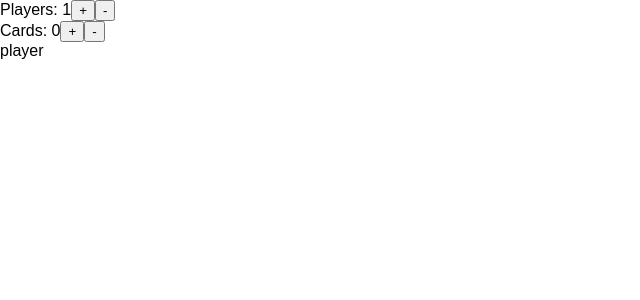
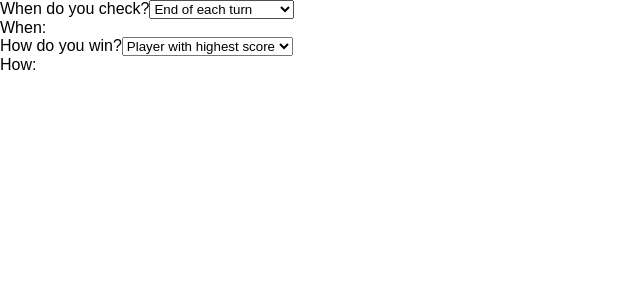
Before and after one commit to card-game-generator/suits-capstone-fsa, a React (Create React App) app: page / in a window 1280 px wide. Shown: the top 300 px of the page, without its empty margins (0-640 px from the left). Built offline with nearby package versions, Linux system fonts and the light colour scheme.

Commit message:
form: render win condition drop down

```diff
--- a/src/App.js
+++ b/src/App.js
@@ -1,6 +1,7 @@
 import React, { Component } from 'react';
 // import Board from './components/Board/Board';
 import StartingRules from './components/CreateGame/PhaseForm/StartingRules';
+import WinConditions from './components/CreateGame/PhaseForm/WinConditions';
 // import logo from './logo.svg';
 import './App.css';
 // import PhaseForm from './components/CreateGame/PhaseForm/PhaseForm';
@@ -18,7 +19,8 @@ class App extends Component {
       //     <PhaseForm />
       //   </div>
       // </GameContext.Provider>
-      <StartingRules />
+      // <StartingRules />
+      <WinConditions />
     );
   }
 }
--- a/src/components/CreateGame/PhaseForm/StartingRules.js
+++ b/src/components/CreateGame/PhaseForm/StartingRules.js
@@ -45,7 +45,6 @@ export default class StartRules extends Component {
     let playerIdx = 0;
     let cardIdx = 0;
 
-    console.log('STATE:', this.state);
     return (
       <div>
         <div>
--- a/src/components/CreateGame/PhaseForm/WinConditions.js
+++ b/src/components/CreateGame/PhaseForm/WinConditions.js
@@ -0,0 +1,50 @@
+import React, { Component } from 'react';
+
+export default class WinConditions extends Component {
+  constructor() {
+    super();
+    this.state = {
+      whenToCheck: '',
+      whatToCheck: '',
+    };
+    this.handleToggle = this.handleToggle.bind(this);
+  }
+
+  handleToggle(event) {
+    event.preventDefault();
+    this.setState({
+      [event.target.name]: event.target.value,
+    });
+    console.log(event.target.name);
+  }
+
+  render() {
+    return (
+      <div>
+        <form>
+          <label>
+            When do you check?
+            <select name="whenToCheck" onChange={this.handleToggle}>
+              <option>End of each turn</option>
+              <option>When Deck is empty</option>
+            </select>
+          </label>
+
+          <div>When: {this.state.whenToCheck}</div>
+
+          <label>
+            How do you win?
+            <select name="whatToCheck" onChange={this.handleToggle}>
+              <option>Player with highest score</option>
+              {/* <option>Player with most cards</option>
+              <option>Player with least cards</option>
+              <option>First with 4 of a kind</option> */}
+            </select>
+          </label>
+
+          <div>How: {this.state.whatToCheck}</div>
+        </form>
+      </div>
+    );
+  }
+}
```
